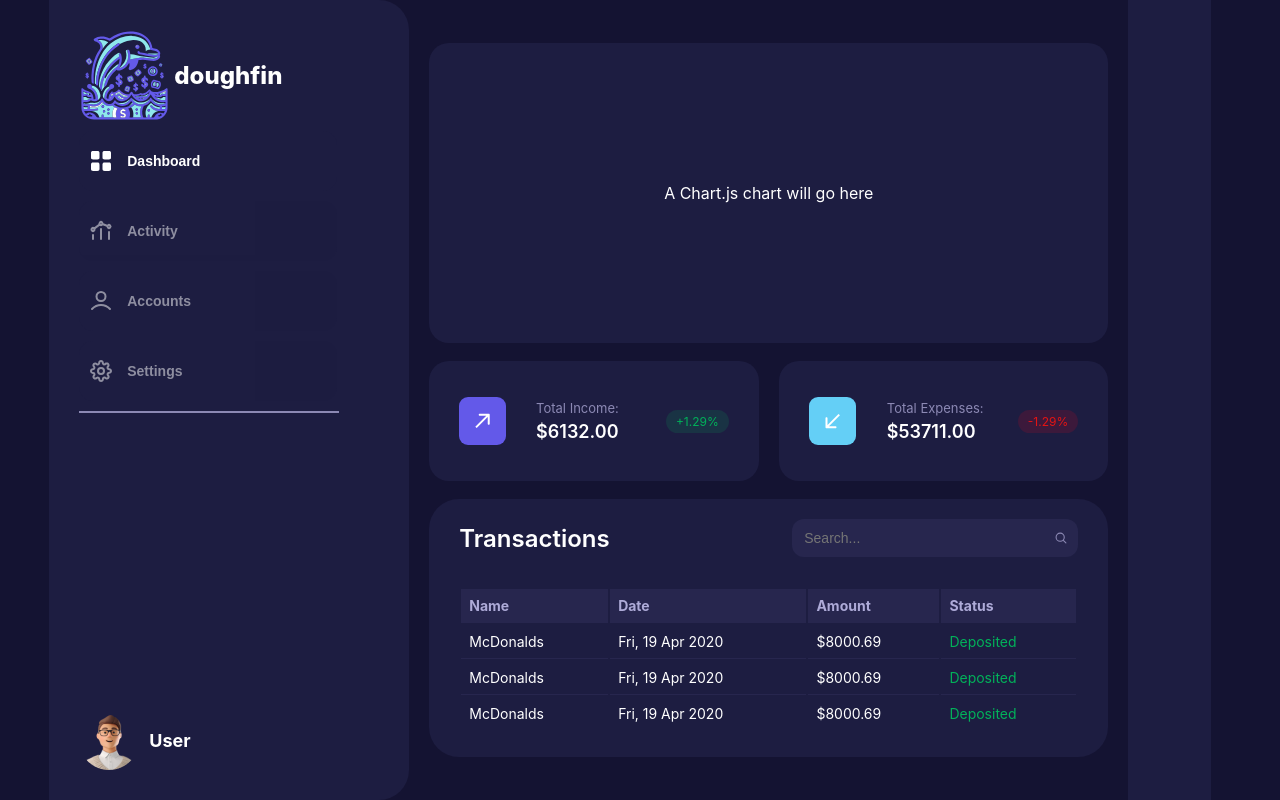
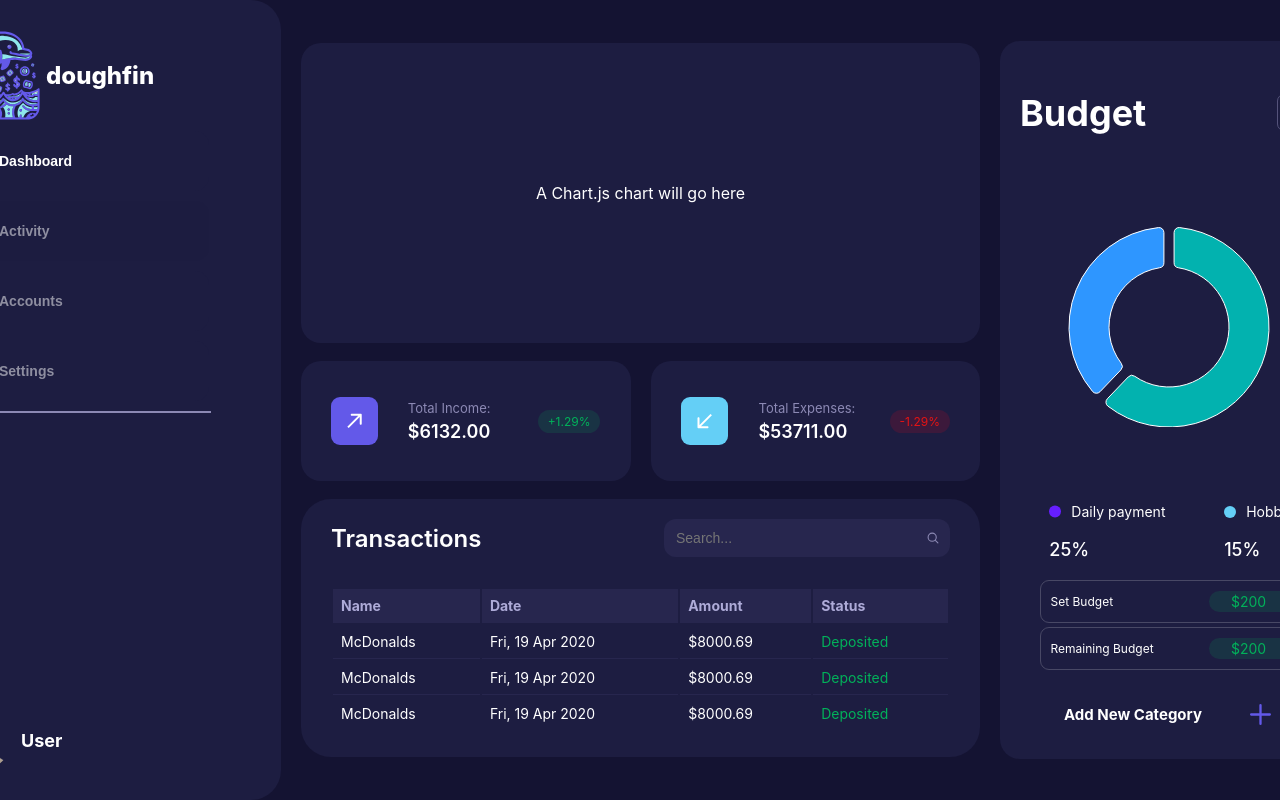
Before and after one commit to MaryBruff/DoughFin_FE, a React (Create React App) app: page / in a window 1280 px wide. Built offline with nearby package versions, Linux system fonts and the light colour scheme.

Commit message:
Budget and TransactionTable components added

```diff
--- a/src/components/Dashboard/Dashboard.js
+++ b/src/components/Dashboard/Dashboard.js
@@ -2,6 +2,7 @@ import React from 'react'
 import './Dashboard.css'
 import Total from '../Total/Total'
 import TransactionsTable from '../TransactionsTable/TransactionsTable'
+import Budget from '../Budget/Budget'
 import DownArrow from '../../assets/icons/down-arrow.svg'
 import UpArrow from '../../assets/icons/up-arrow.svg'
 
@@ -27,13 +28,9 @@ const Dashboard = () => {
             arrow={DownArrow}
           />
         </div>
-        <TransactionsTable
-
-        />
+        <TransactionsTable />
       </section>
-      <aside className='dashboard-aside'>
-        Aside
-      </aside>
+      <Budget />
     </main>
   )
 }
```
